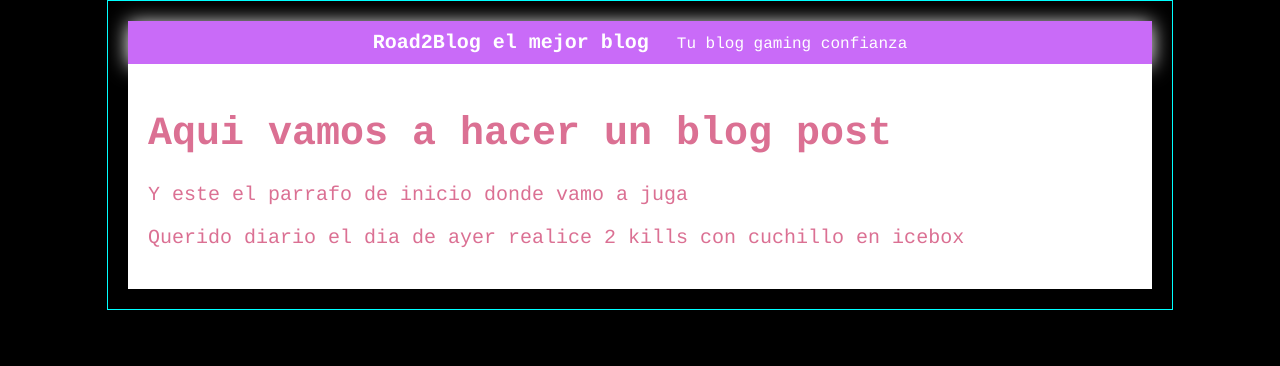
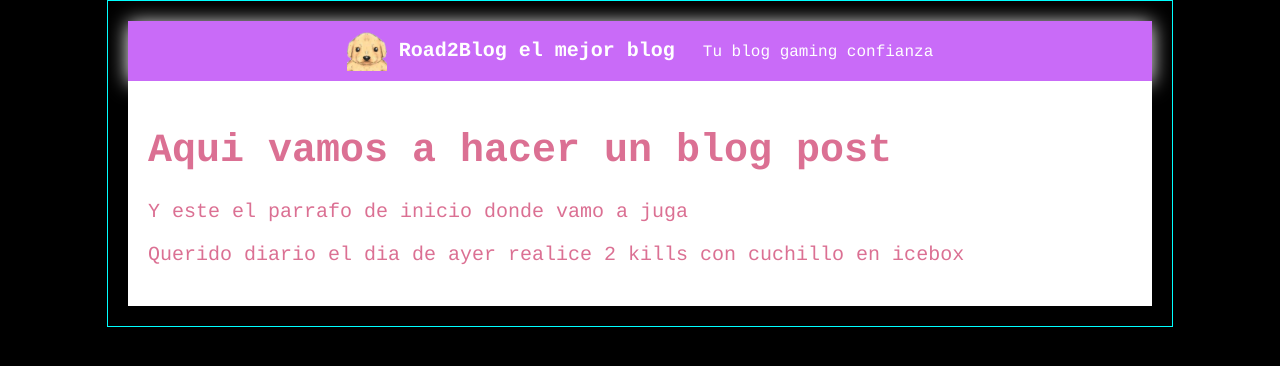
Before and after one commit to RiSuis/Hyperblog-1, a plain HTML site: page index.html in a window 1280 px wide. Drawn offline with Linux system fonts and the light colour scheme.

Commit message:
Agregamos el perro galleta como logo

```diff
--- a/index.html
+++ b/index.html
@@ -10,6 +10,7 @@
 <body>
     <div id="container">
         <div id="cabecera">
+            <img id="logo" src="imagenes/Perro-Galleta.png" alt="">
             Road2Blog el mejor blog
             <span id="tagline">Tu blog gaming confianza</span>
         </div>
```
